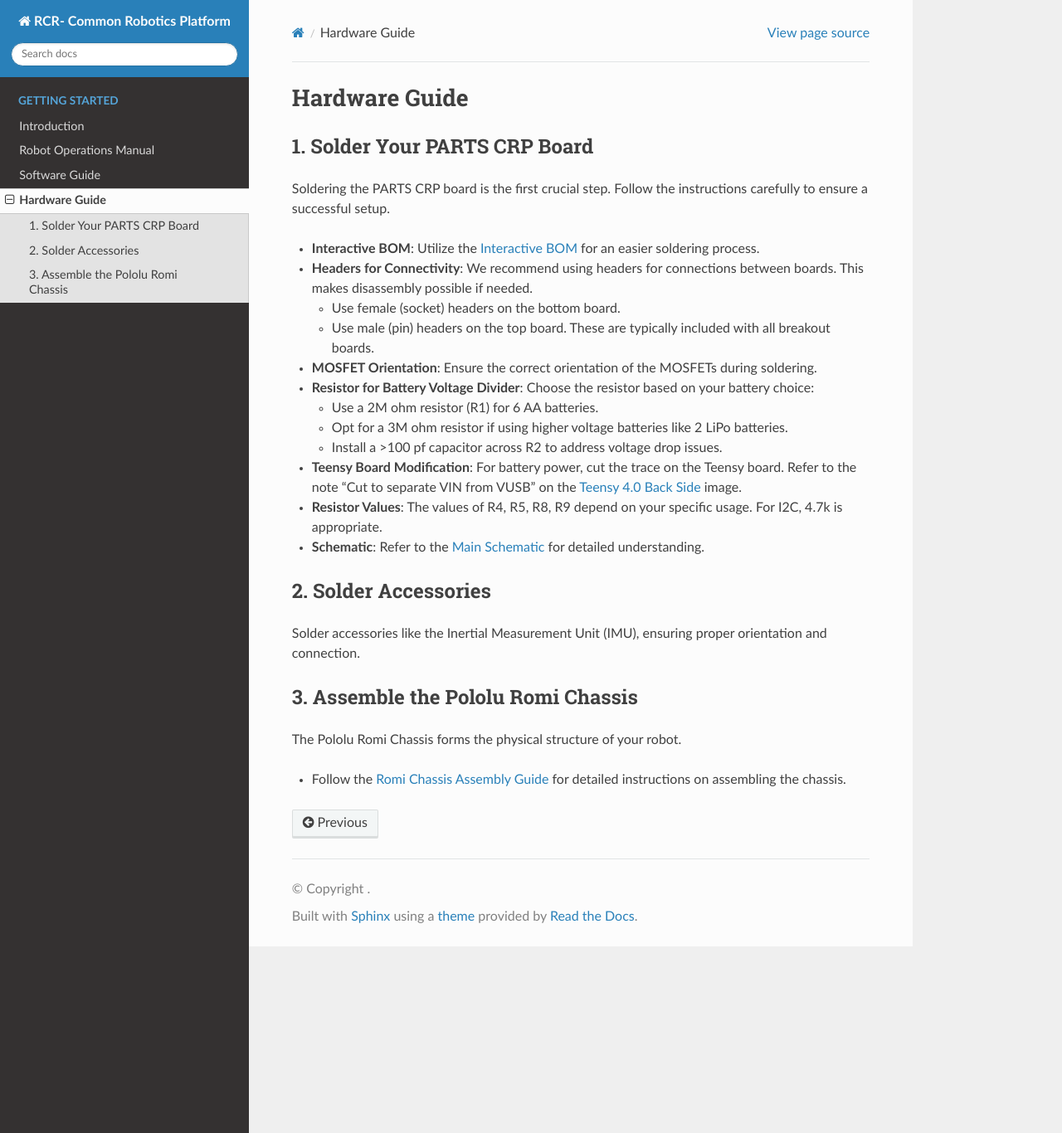
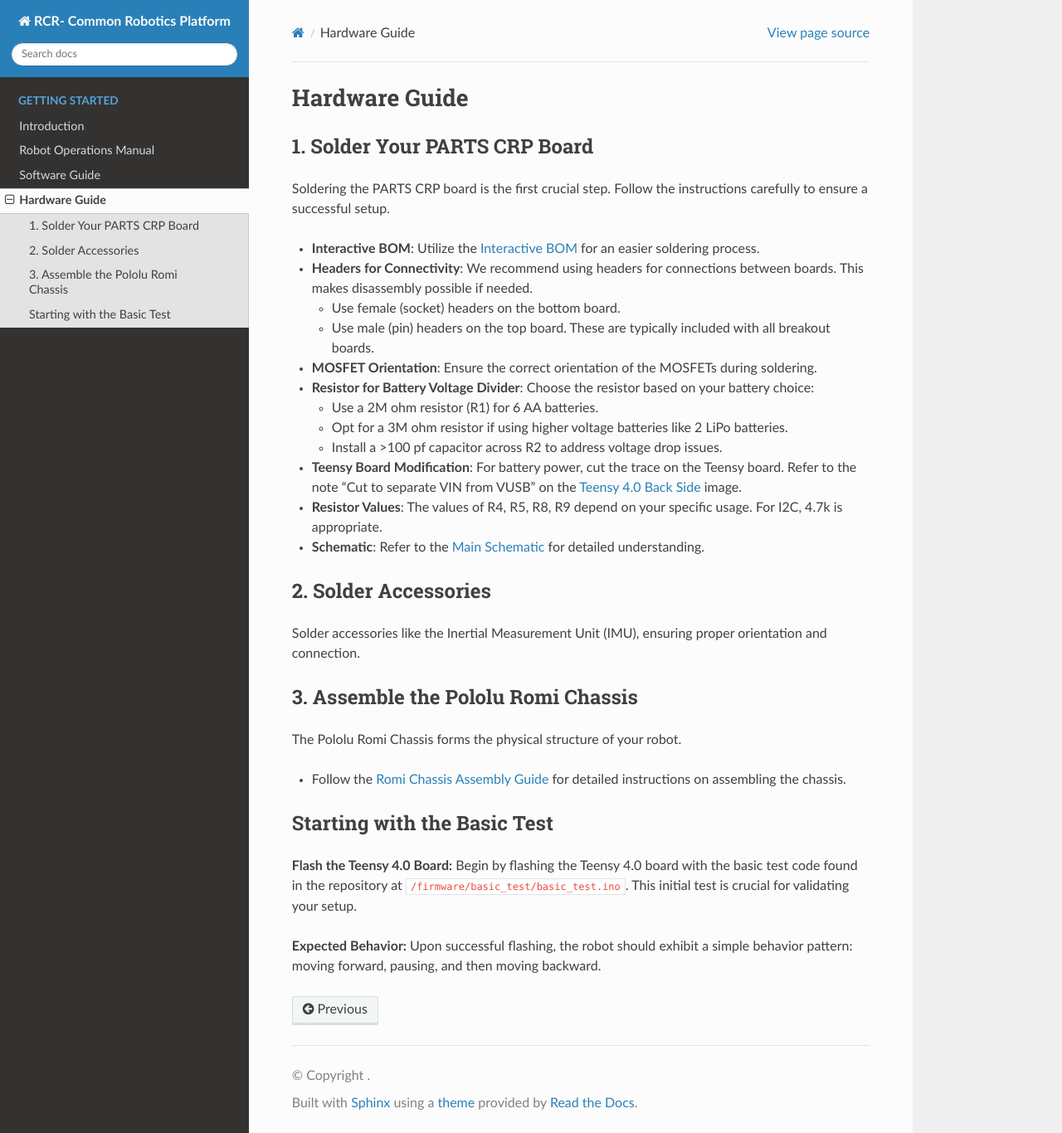
Before and after one commit to RoseCityRobotics/common_platform, a Sphinx documentation site: the page built from docs/source/hardware.md, in a window 1280 px wide and 1366 px high. Shown: the whole window at 83% size. Built offline with Sphinx 7.4.7 and the Read the Docs theme 3.1.0, drawn with Linux system fonts in a browser that asks for light colours.

Commit message:
adding smoke test to hardware

```diff
--- a/docs/source/hardware.md
+++ b/docs/source/hardware.md
@@ -23,3 +23,12 @@ Solder accessories like the Inertial Measurement Unit (IMU), ensuring proper ori
 The Pololu Romi Chassis forms the physical structure of your robot.
 
 - Follow the [Romi Chassis Assembly Guide](https://www.pololu.com/docs/0J68/4) for detailed instructions on assembling the chassis.
+
+
+### Starting with the Basic Test
+
+**Flash the Teensy 4.0 Board:**
+Begin by flashing the Teensy 4.0 board with the basic test code found in the repository at `/firmware/basic_test/basic_test.ino`. This initial test is crucial for validating your setup.
+
+**Expected Behavior:**
+Upon successful flashing, the robot should exhibit a simple behavior pattern: moving forward, pausing, and then moving backward.
```
